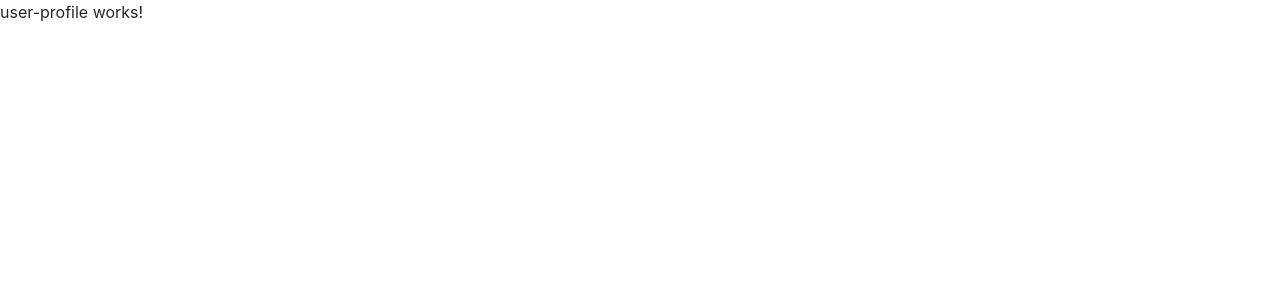
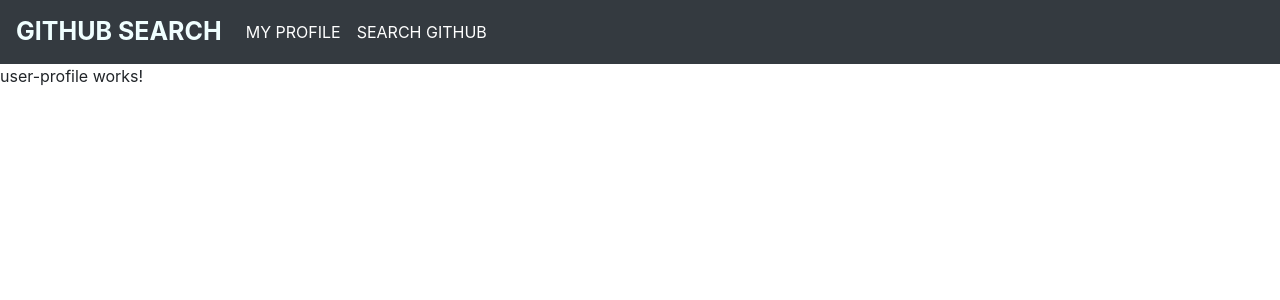
Before and after one commit to Ngina07/github-search, an Angular app: page /search in a window 1280 px wide. Shown: the top 300 px of the page. Built offline with nearby package versions, Linux system fonts and the light colour scheme.

Commit message:
nest nav-bar

```diff
--- a/src/app/app.component.html
+++ b/src/app/app.component.html
@@ -1 +1,2 @@
+<app-navbar></app-navbar>
 <app-user-profile></app-user-profile>
```
